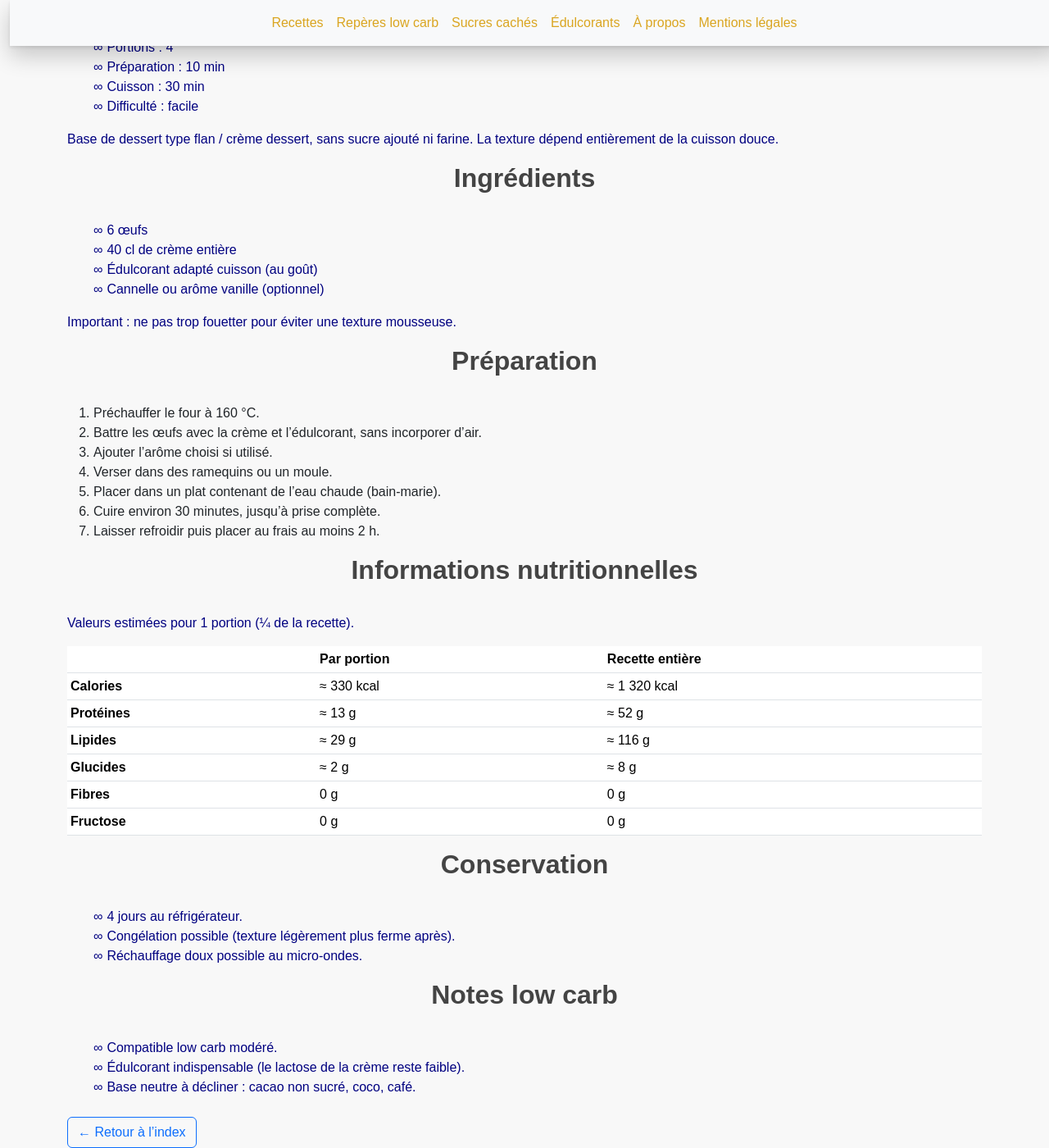
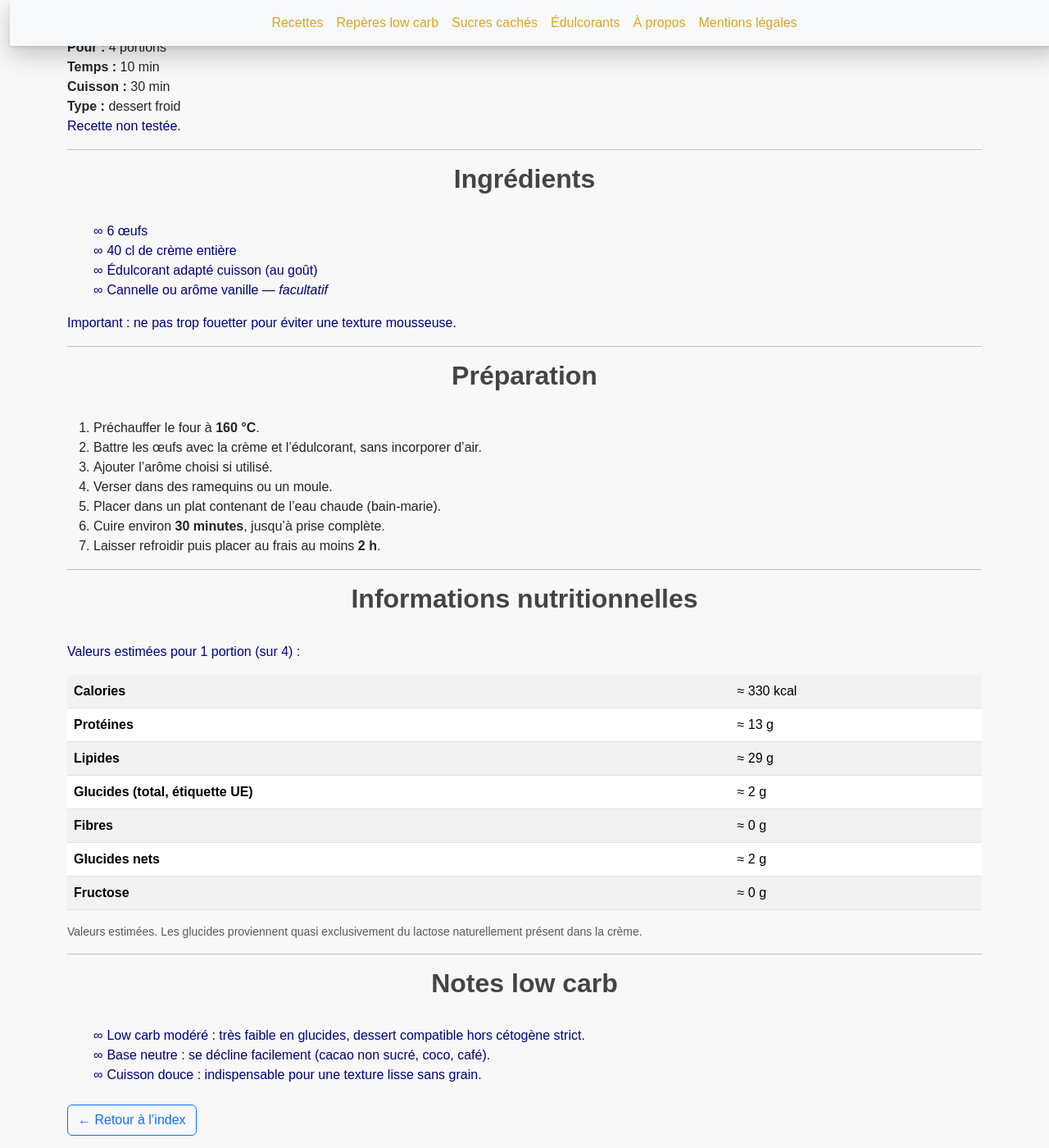
Before and after one commit to laurie-boissay/laurie-boissay.github.io, a Jekyll site: the page built from recettes/creme-aux-oeufs-sucree.html, in a window 1280 px wide and 1400 px high, scrolled down 300 px. Shown: the whole window at 82% size. Built offline with Jekyll 4.4.1, drawn with Linux system fonts in a browser that asks for light colours; some of the changed text lies outside the part shown.

Commit message:
Update creme-aux-oeufs-sucree.html

```diff
--- a/recettes/creme-aux-oeufs-sucree.html
+++ b/recettes/creme-aux-oeufs-sucree.html
@@ -13,28 +13,28 @@ tags:
   - micro-ondable
   - congelable
 
-extra_head: >
+extra_head: |
   <script type="application/ld+json">
   {
     "@context": "https://schema.org",
     "@type": "Recipe",
     "name": "Crème aux œufs sucrée low carb",
     "description": "Base de crème aux œufs sucrée low carb modéré, sans sucre ni farine.",
-    "recipeCategory": "Dessert",
-    "recipeCuisine": "Française",
     "recipeYield": "4 portions",
     "prepTime": "PT10M",
     "cookTime": "PT30M",
     "totalTime": "PT40M",
+    "recipeCategory": "Gâteaux & biscuits",
+    "recipeCuisine": "Française",
     "recipeIngredient": [
       "6 œufs",
       "40 cl de crème entière",
-      "Édulcorant (équivalent sucre, au goût)",
+      "Édulcorant adapté cuisson",
       "Cannelle ou vanille (optionnel)"
     ],
     "recipeInstructions": [
       { "@type": "HowToStep", "text": "Préchauffer le four à 160 °C." },
-      { "@type": "HowToStep", "text": "Battre les œufs avec la crème et l’édulcorant." },
+      { "@type": "HowToStep", "text": "Battre les œufs avec la crème et l’édulcorant, sans incorporer d’air." },
       { "@type": "HowToStep", "text": "Verser dans des ramequins." },
       { "@type": "HowToStep", "text": "Cuire au bain-marie jusqu’à prise complète." }
     ]
@@ -42,91 +42,77 @@ extra_head: >
   </script>
 ---
 
-<section class="recipe-lead">
-  <div class="lead-infos">
-    <ul>
-      <li><strong>Portions :</strong> 4</li>
-      <li><strong>Préparation :</strong> 10 min</li>
-      <li><strong>Cuisson :</strong> 30 min</li>
-      <li><strong>Difficulté :</strong> facile</li>
-    </ul>
+<div class="recipe-lead">
+  <div class="recipe-lead__grid">
+    <div><strong>Pour :</strong> 4 portions</div>
+    <div><strong>Temps :</strong> 10 min</div>
+    <div><strong>Cuisson :</strong> 30 min</div>
+    <div><strong>Type :</strong> dessert froid</div>
+  </div>
+  <p class="recipe-lead__note">
+    <strong>Recette non testée.</strong>
+  </p>
 </div>
 
-  <div class="lead-notes">
-    <p>
-      Base de dessert type <strong>flan / crème dessert</strong>,
-      sans sucre ajouté ni farine.
-      La texture dépend entièrement de la cuisson douce.
-    </p>
-  </div>
-</section>
+<hr>
 
-<section class="recipe-ingredients">
 <h2>Ingrédients</h2>
-  <ul>
-    <li>6 œufs</li>
-    <li>40 cl de crème entière</li>
+
+<ul class="recipe-ingredients">
+  <li><strong>6</strong> œufs</li>
+  <li><strong>40 cl</strong> de crème entière</li>
   <li>Édulcorant adapté cuisson (au goût)</li>
-    <li>Cannelle ou arôme vanille (optionnel)</li>
+  <li>Cannelle ou arôme vanille — <em>facultatif</em></li>
 </ul>
 
 <p class="recipe-tip">
   <strong>Important :</strong> ne pas trop fouetter pour éviter une texture mousseuse.
 </p>
-</section>
 
-<section class="recipe-preparation">
+<hr>
+
 <h2>Préparation</h2>
-  <ol>
-    <li>Préchauffer le four à 160 °C.</li>
+
+<ol class="recipe-steps">
+  <li>Préchauffer le four à <strong>160&nbsp;°C</strong>.</li>
   <li>Battre les œufs avec la crème et l’édulcorant, sans incorporer d’air.</li>
   <li>Ajouter l’arôme choisi si utilisé.</li>
   <li>Verser dans des ramequins ou un moule.</li>
   <li>Placer dans un plat contenant de l’eau chaude (bain-marie).</li>
-    <li>Cuire environ 30 minutes, jusqu’à prise complète.</li>
-    <li>Laisser refroidir puis placer au frais au moins 2 h.</li>
+  <li>Cuire environ <strong>30 minutes</strong>, jusqu’à prise complète.</li>
+  <li>Laisser refroidir puis placer au frais au moins <strong>2 h</strong>.</li>
 </ol>
-</section>
 
-<section class="recipe-nutrition">
+<hr>
+
 <h2>Informations nutritionnelles</h2>
-  <p>Valeurs <strong>estimées</strong> pour 1 portion (¼ de la recette).</p>
+<p>Valeurs estimées pour 1 portion (sur 4) :</p>
 
 <div class="table-responsive">
-    <table class="table table-sm">
-      <thead>
-        <tr>
-          <th></th>
-          <th>Par portion</th>
-          <th>Recette entière</th>
-        </tr>
-      </thead>
+  <table class="table table-striped">
     <tbody>
-        <tr><td><strong>Calories</strong></td><td>≈ 330 kcal</td><td>≈ 1 320 kcal</td></tr>
-        <tr><td><strong>Protéines</strong></td><td>≈ 13 g</td><td>≈ 52 g</td></tr>
-        <tr><td><strong>Lipides</strong></td><td>≈ 29 g</td><td>≈ 116 g</td></tr>
-        <tr><td><strong>Glucides</strong></td><td>≈ 2 g</td><td>≈ 8 g</td></tr>
-        <tr><td><strong>Fibres</strong></td><td>0 g</td><td>0 g</td></tr>
-        <tr><td><strong>Fructose</strong></td><td>0 g</td><td>0 g</td></tr>
+      <tr><th>Calories</th><td>≈ 330 kcal</td></tr>
+      <tr><th>Protéines</th><td>≈ 13 g</td></tr>
+      <tr><th>Lipides</th><td>≈ 29 g</td></tr>
+      <tr><th>Glucides (total, étiquette UE)</th><td>≈ 2 g</td></tr>
+      <tr><th>Fibres</th><td>≈ 0 g</td></tr>
+      <tr><th>Glucides nets</th><td>≈ 2 g</td></tr>
+      <tr><th>Fructose</th><td>≈ 0 g</td></tr>
     </tbody>
   </table>
 </div>
-</section>
 
-<section class="recipe-conservation">
-  <h2>Conservation</h2>
-  <ul>
-    <li>4 jours au réfrigérateur.</li>
-    <li>Congélation possible (texture légèrement plus ferme après).</li>
-    <li>Réchauffage doux possible au micro-ondes.</li>
+<p class="small text-muted">
+  Valeurs <strong>estimées</strong>.
+  Les glucides proviennent quasi exclusivement du lactose naturellement présent dans la crème.
+</p>
+
+<hr>
+
+<h2>Notes low carb</h2>
+
+<ul class="recipe-notes">
+  <li><strong>Low carb modéré :</strong> très faible en glucides, dessert compatible hors cétogène strict.</li>
+  <li><strong>Base neutre :</strong> se décline facilement (cacao non sucré, coco, café).</li>
+  <li><strong>Cuisson douce :</strong> indispensable pour une texture lisse sans grain.</li>
 </ul>
-</section>
-
-<section class="recipe-lowcarb-notes">
-  <h2>Notes low carb</h2>
-  <ul>
-    <li>Compatible <strong>low carb modéré</strong>.</li>
-    <li>Édulcorant indispensable (le lactose de la crème reste faible).</li>
-    <li>Base neutre à décliner : cacao non sucré, coco, café.</li>
-  </ul>
-</section>
```
Also changed, not shown: other parts of recettes/creme-aux-oeufs-sucree.html (+2 -2 lines). Lines whose indentation alone changed are shown as unchanged.
